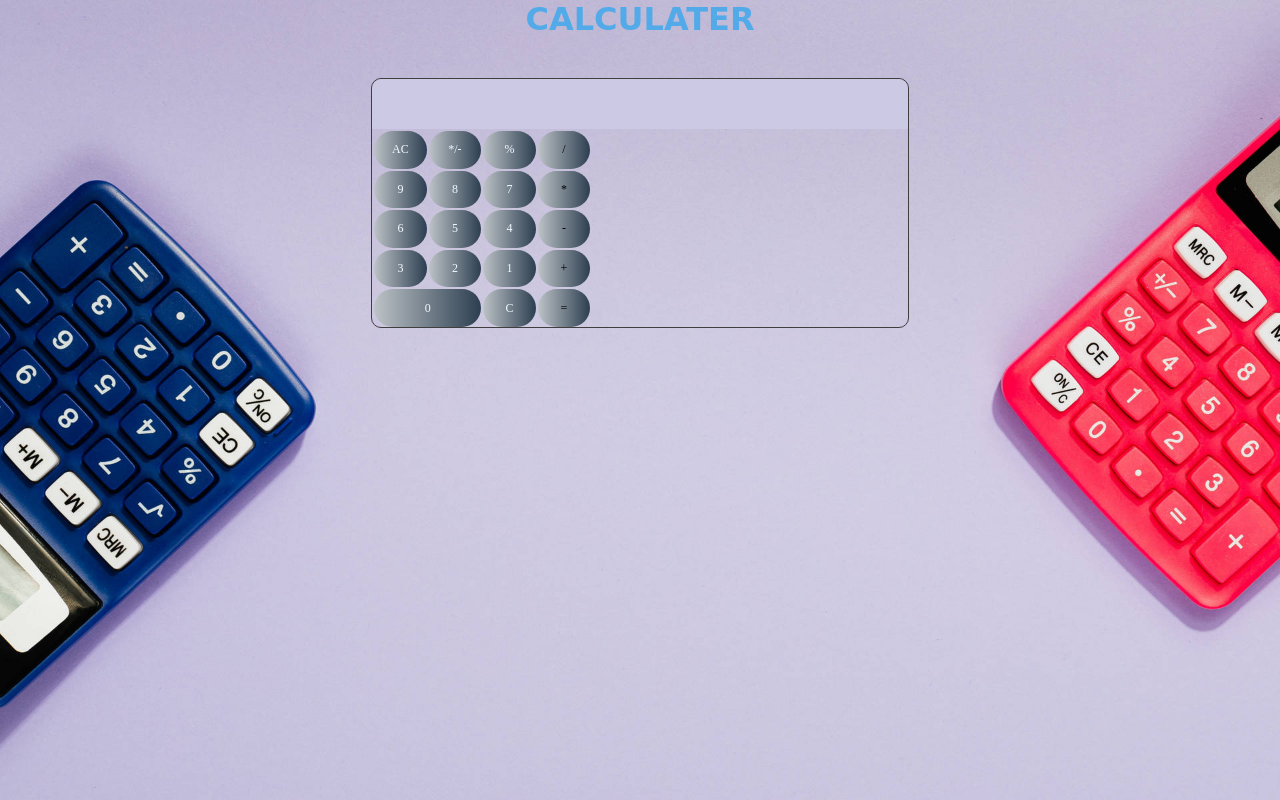
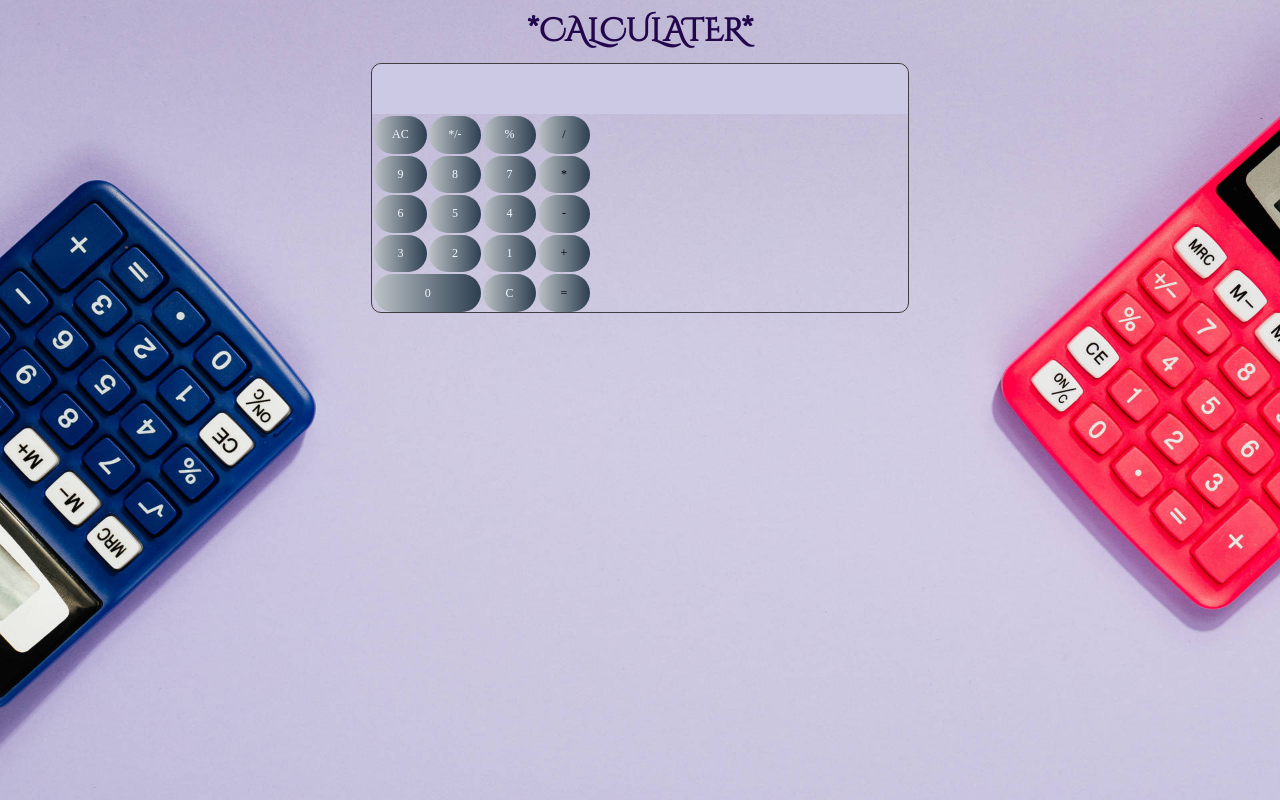
Before and after one commit to HafizZaviyar86/calculater, a plain HTML site: page index.html in a window 1280 px wide. Drawn offline with Linux system fonts and the light colour scheme; a web font is replaced by a local one.

Commit message:
javascript

```diff
--- a/index.html
+++ b/index.html
@@ -6,10 +6,12 @@
     <meta name="viewport" content="width=device-width, initial-scale=1.0">
     <link rel="stylesheet" href="style.css">
     <title>CALCULATER</title>
-
+    <style>
+        @import url('https://fonts.googleapis.com/css2?family=Cinzel+Decorative&display=swap');
+      </style>
 </head>
 <body>
-    <h1>CALCULATER</h1>
+    <h1>*CALCULATER*</h1>
     <div class="parentDiv">
         <div class="inputDiv">
             <input type="text"  id="number">
@@ -28,7 +30,7 @@
                     <td onclick="setNumber(9)">9</td>
                     <td onclick="setNumber(8)">8</td>
                     <td onclick="setNumber(7)">7</td>
-                    <td style="background-color: rgb(255, 200, 0); color: black;"  rowspan="" onclick="ans('*')">*</td>
+                    <td style="background-color: rgb(255, 200, 0); color: black;"  rowspan="" onclick="setNumber('*')">*</td>
                 </tr>
                 <tr>
                     <td onclick="setNumber(6)">6</td>
--- a/style.css
+++ b/style.css
@@ -1,4 +1,3 @@
-  @import url('https://fonts.googleapis.com/css2?family=Comic+Neue:wght@700&family=Mirza&family=Noto+Nastaliq+Urdu&display=swap');
 * {
     margin: 0;
     padding: 0;
@@ -11,17 +10,19 @@ body{
 }
 h1{
     text-align: center;
-    color: #52aae9;  /* fallback for old browsers */
-    color: -webkit-linear-gradient(to right, #A6FFCB, #12D8FA, #1FA2FF);  /* Chrome 10-25, Safari 5.1-6 */
-    color: linear-gradient(to right, #A6FFCB, #12D8FA, #1FA2FF); /* W3C, IE 10+/ Edge, Firefox 16+, Chrome 26+, Opera 12+, Safari 7+ */
-    font-family: 'fasthand', cursive;
+    color: #23074d;  /* fallback for old browsers */
+    color: -webkit-linear-gradient(to left, #db4c25, #23074d);  /* Chrome 10-25, Safari 5.1-6 */
+    color: linear-gradient(to left, #da4820, #23074d); /* W3C, IE 10+/ Edge, Firefox 16+, Chrome 26+, Opera 12+, Safari 7+ */
+    font-family: 'Cinzel Decorative', cursive;
+    margin: 10px auto;
+
 
 }
 
 .parentDiv {
     width: 42%;
     height: 250px;
-    margin: 40px auto;
+    margin:05px auto;
     border: 1px solid rgb(64, 62, 62);
     border-radius: 10px;
 
@@ -33,16 +34,14 @@ h1{
     height: 50px;
     border-radius: 10px 10px 0px 0px;
     border: none;
-   background-color: #ccc9e4;
-color: white;
+    background-color: #ccc9e4;
+    color: rgb(16, 16, 16);
 
 }
 
 .bodyDiv table {
     width: 220px;
     height: 200px;
-
-
     border-radius: 0px 0px 10px 10px;
 }
  .btn td {
```
